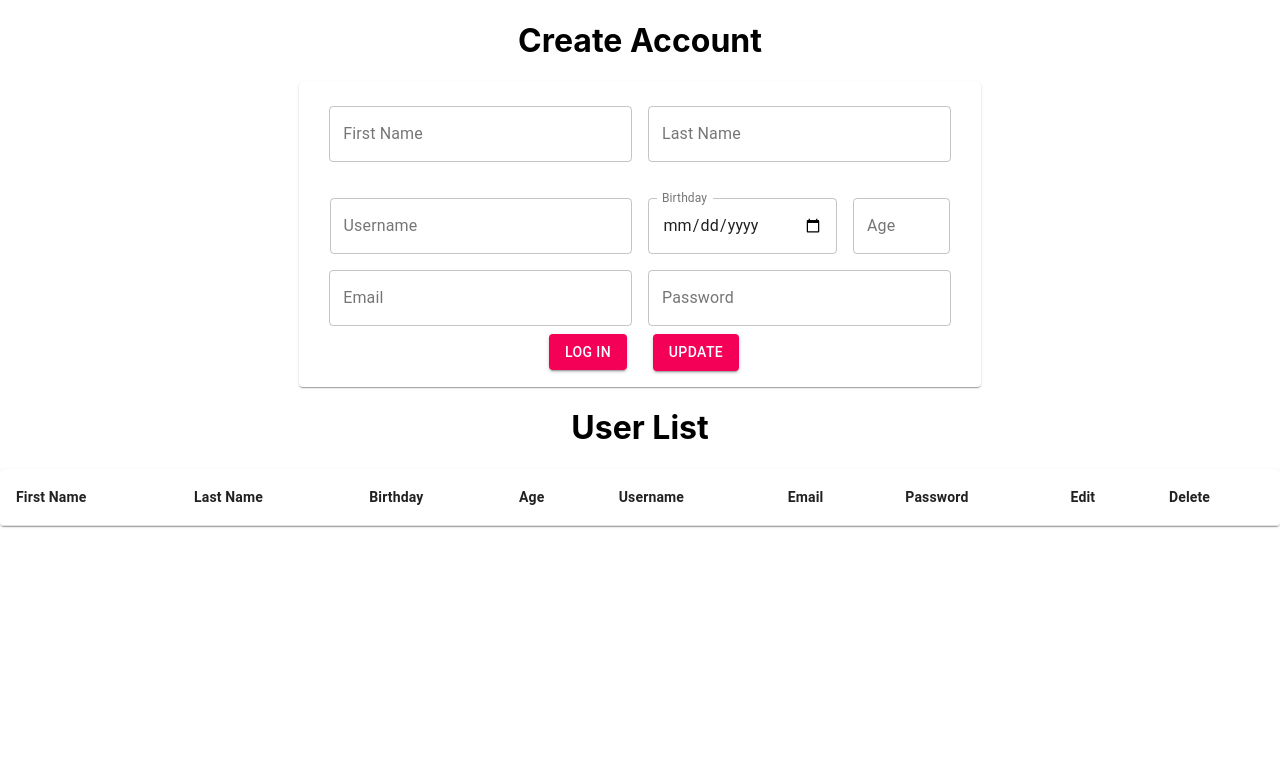
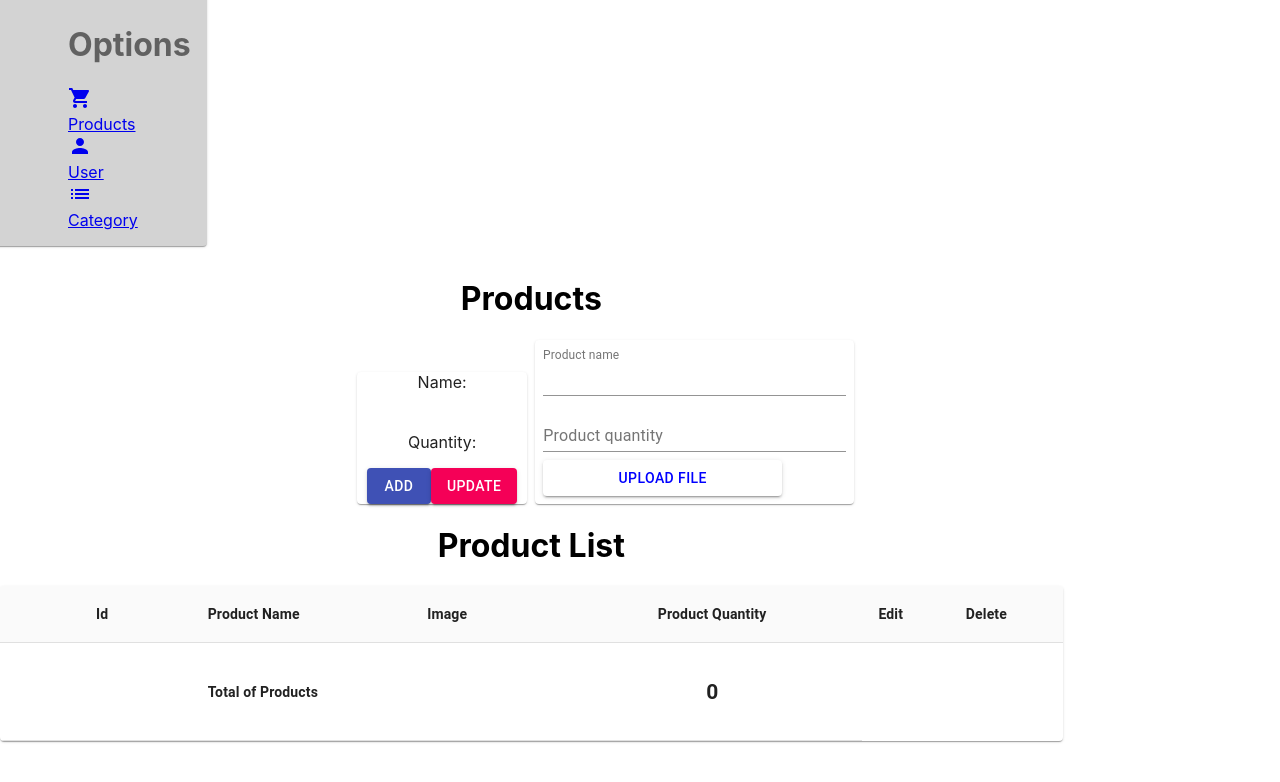
Before and after one commit to franzbiely/mair, a React (Create React App) app: page /products in a window 1280 px wide. Shown: the top 782 px of the page. Built offline with nearby package versions, Linux system fonts and the light colour scheme.

Commit message:
user crud and router in file producrts, user and category form

```diff
--- a/package.json
+++ b/package.json
@@ -10,6 +10,7 @@
     "@testing-library/user-event": "^12.8.3",
     "react": "^17.0.2",
     "react-dom": "^17.0.2",
+    "react-router-dom": "^5.3.0",
     "react-scripts": "4.0.3",
     "web-vitals": "^1.1.2"
   },
--- a/src/App.js
+++ b/src/App.js
@@ -6,12 +6,31 @@ import { useState } from "react";
 import { ProductContext } from "./ProductContext";
 import CategoryForm from "./CategoryForm";
 import CategoryList from "./CategoryList";
-import User from "./User"
-import UserList from "./UserList"
+import User from "./User";
+import UserList from "./UserList";
+import Paper from "@material-ui/core/Paper";
+import { BrowserRouter as Router, Switch, Route, Link } from "react-router-dom";
+import Grid from "@material-ui/core/Grid";
+import Box from "@material-ui/core/Box";
+import { makeStyles } from "@material-ui/core/styles";
+import PersonIcon from '@material-ui/icons/Person';
+import ShoppingCartIcon from '@material-ui/icons/ShoppingCart';
+import ListIcon from '@material-ui/icons/List';
+
+const useStyles = makeStyles((theme) => ({
+  root: {
+    flexGrow: 1,
+  },
+  paper: {
+    padding: theme.spacing(2),
+    textAlign: "center",
+    color: theme.palette.text.secondary,
+    backgroundColor: "lightGray",
+  },
+}));
 
 function App() {
-
-
+  const classes = useStyles();
 
   const [products, setProducts] = useState([]);
   const [name, setName] = useState(" ");
@@ -25,8 +44,7 @@ function App() {
     setI("");
   };
 
-
-    // CategoryForm
+  // CategoryForm
   const [categories, setCategories] = useState([]);
   const [category, setCategory] = useState("");
 
@@ -44,7 +62,7 @@ function App() {
   const [password, setPassword] = useState("");
 
   const clearUser = () => {
-    console.log(firstName, lastName, birthday, age, userName, email,password);
+    console.log(firstName, lastName, birthday, age, userName, email, password);
     setFirstName("");
     setLastName("");
     setUserName("");
@@ -57,29 +75,47 @@ function App() {
   const providerValue = {
     // USER
     user,
-    addUser:(firstName, lastName, birthday, age, userName, email,password) => {
-      setUser([...user, {firstName, lastName, birthday, age, userName, email,password}])
+    addUser: (
+      firstName,
+      lastName,
+      birthday,
+      age,
+      userName,
+      email,
+      password
+    ) => {
+      setUser([
+        ...user,
+        { firstName, lastName, birthday, age, userName, email, password },
+      ]);
     },
-    firstName,setFirstName,
-    lastName, setLastName,
-    birthday, setBirthday,
-    age, setAge,
-    userName, setUserName,
-    email, setEmail,
-    password, setPassword,
+    firstName,
+    setFirstName,
+    lastName,
+    setLastName,
+    birthday,
+    setBirthday,
+    age,
+    setAge,
+    userName,
+    setUserName,
+    email,
+    setEmail,
+    password,
+    setPassword,
     clearUser,
 
     deleteUser(i) {
       const tempUser = [...user];
       tempUser.splice(i, 1);
-      setUser(tempUser)
+      setUser(tempUser);
     },
     editUser(i) {
-      const editableUser = user.find((user, C) =>{
-        console.log({i, C})
-        return i === C
-      })
-      console.log({editableUser});
+      const editableUser = user.find((user, C) => {
+        console.log({ i, C });
+        return i === C;
+      });
+      console.log({ editableUser });
       setFirstName(editableUser.firstName);
       setLastName(editableUser.lastName);
       setBirthday(editableUser.birthday);
@@ -91,16 +127,24 @@ function App() {
     },
 
     saveEditUser(i) {
-      const updateUser = [... user]
-      updateUser[i] = {firstName, lastName, birthday, age, userName, email,password}
-      setUser(updateUser)
+      const updateUser = [...user];
+      updateUser[i] = {
+        firstName,
+        lastName,
+        birthday,
+        age,
+        userName,
+        email,
+        password,
+      };
+      setUser(updateUser);
     },
     i,
 
     // CATEGORY
     categories,
     addCategory: (category) => {
-      setCategories([...categories, {category}]);
+      setCategories([...categories, { category }]);
     },
     deleteCategory(i) {
       const tempCategory = [...categories];
@@ -110,23 +154,23 @@ function App() {
     category,
     setCategory,
     clearText,
-    editCategory(i){
-      const editableCategory = categories.find((category, w)=>{
-        console.log({i, w});
-        return i ===w
+    editCategory(i) {
+      const editableCategory = categories.find((category, w) => {
+        console.log({ i, w });
+        return i === w;
       });
-      console.log({ editableCategory});
+      console.log({ editableCategory });
       setCategory(editableCategory.category);
       setI(i);
     },
     saveEditCategory(i) {
-      const updateCategory = [...categories]
-      updateCategory[i] = {category};
-      setCategories(updateCategory)
+      const updateCategory = [...categories];
+      updateCategory[i] = { category };
+      setCategories(updateCategory);
     },
     i,
 
-      //  Products
+    //  Products
     products,
     setProducts: (name, quantity, image) => {
       setProducts([...products, { name, quantity, image }]);
@@ -168,14 +212,59 @@ function App() {
   return (
     <div className="App">
       <ProductContext.Provider value={providerValue}>
+        <Router>
+          <Grid container spacing={3}>
+            <Paper className={classes.paper}>
+              <Grid
+                direction="row"
+                justifyContent="flex-start"
+                alignItems="flex-start"
+                item
+                xs={2}
+              >
+                <Box ml={8} align="left">
+                  <h1>Options</h1>
+
+                  <Link to="/products"> <ShoppingCartIcon/>
+                    Products
+                  </Link><br />
+                  <Link to="/user"><PersonIcon/> User</Link> <br />
+                  <Link to="/category"> <ListIcon/> Category</Link> <br />
+                </Box>
+              </Grid>
+            </Paper>
+            <Grid
+              justifyContent="flex-end"
+              alignItems="flex-start"
+              item
+              xs={10}
+            >
+              <Switch>
+                <Route exact path="/products">
+                  <Header />
+                  <Products />
+                  <ProductList />
+                </Route>
+                <Route exact path="/user">
+                  <User />
+                  <UserList />
+                </Route>
+
+                <Route path="/category">
+                  <CategoryForm />
+                  <CategoryList />
+                </Route>
+              </Switch>
+            </Grid>
+          </Grid>
+        </Router>
         {/* <Header />
         <Products />
         <ProductList />
-         */}
-        {/* <CategoryForm />
-        <CategoryList /> */}
+        <CategoryForm />
+        <CategoryList />
         <User/>
-        <UserList/>
+        <UserList/> */}
       </ProductContext.Provider>
     </div>
   );
--- a/src/CategoryForm.js
+++ b/src/CategoryForm.js
@@ -16,11 +16,11 @@ const useStyles = makeStyles((theme) => ({
 }));
 
 function CategoryForm() {
+  const classes = useStyles();
+  var { addCategory, category, setCategory, clearText, saveEditCategory, i } = React.useContext(ProductContext);
 
-  const classes = useStyles();
   return (
-    <ProductContext.Consumer>
-      {({ categories, addCategory, category, setCategory, clearText, saveEditCategory, i }) => (
+
         <Grid item xs={12}>
           <div>
             <h1>Category</h1>
@@ -61,8 +61,6 @@ function CategoryForm() {
             </Box>
           </div>
         </Grid>
-      )}
-    </ProductContext.Consumer>
   );
 }
 
--- a/src/CategoryList.js
+++ b/src/CategoryList.js
@@ -12,6 +12,7 @@ import { ProductContext } from "./ProductContext";
 import Button from "@material-ui/core/Button";
 import DeleteIcon from "@material-ui/icons/Delete";
 import EditIcon from "@material-ui/icons/Edit";
+import { BrowserRouter as Router, Switch, Route, Link } from "react-router-dom";
 
 const useStyles = makeStyles({
   table: {
@@ -21,10 +22,12 @@ const useStyles = makeStyles({
 
 export default function CategoryList() {
   const classes = useStyles();
+  var {
+    categories,
+    deleteCategory,
+    editCategory,
+  } = React.useContext(ProductContext);
 
-  return (
-    <ProductContext.Consumer>
-      {({ categories, deleteCategory, category, setCategory, editCategory, saveEditCategory }) => {
   return (
     <Grid item xs={12}>
       <h1> Category List</h1>
@@ -53,16 +56,18 @@ export default function CategoryList() {
                 <TableCell align="left">
                   <Button
                     onClick={() => {
-                            editCategory(i)
+                      editCategory(i);
                     }}
                   >
                     <EditIcon style={{ color: "blue" }} />
                   </Button>
                 </TableCell>
                 <TableCell align="left">
-                        <Button onClick={() => {
+                  <Button
+                    onClick={() => {
                       deleteCategory(i);
-                        }}>
+                    }}
+                  >
                     <DeleteIcon style={{ color: "red" }} />
                   </Button>
                 </TableCell>
@@ -73,7 +78,4 @@ export default function CategoryList() {
       </TableContainer>
     </Grid>
   );
-      }}
-    </ProductContext.Consumer>
-  );
 }
--- a/src/ProductList.js
+++ b/src/ProductList.js
@@ -40,24 +40,13 @@ const useStyles = makeStyles({
 
 export default function ProductList() {
   const classes = useStyles();
+  var { products, setProducts, deleteProduct, editProduct }= React.useContext(ProductContext);
 
-  return (
-    <ProductContext.Consumer>
-      {({ products, setProducts, deleteProduct, editProduct }) => {
-        if (products.length < 1) {
-          return;
-        }
-
-        const totalProducts = products
-          .map((product) => {
+  const totalProducts = products.length < 1 ? 0 : products.map((product) => {
     return parseInt(product.quantity);
-          })
-          .reduce(function (prev, current) {
+  }).reduce(function (prev, current) {
     return prev + current;
   });
-
-        // console.log("total is : " + total);
-        // console.log({ totalProducts });
   return (
     <Grid item xs={12}>
       <h1>Product List</h1>
@@ -154,7 +143,4 @@ export default function ProductList() {
       </TableContainer>
     </Grid>
   );
-      }}
-    </ProductContext.Consumer>
-  );
 }
--- a/src/Products.js
+++ b/src/Products.js
@@ -24,10 +24,7 @@ const useStyles = makeStyles((theme) => ({
 
 function Products() {
   const classes = useStyles();
-  return (
-    <ProductContext.Consumer>
-      {({
-        products,
+  var { products,
         setProducts,
         name,
         quantity,
@@ -37,8 +34,10 @@ function Products() {
         setImage,
         clearFields,
         saveEditProducts,
-        i,
-      }) => (
+        i, } = React.useContext(ProductContext);
+
+  return (
+
         <Grid
           container
           justifyContent="center"
@@ -46,6 +45,7 @@ function Products() {
           spacing={1}
         >
           <Grid item xs={2}>
+
             <Paper className={classes.paper}>
               <Box mb={5}>Name:</Box>
               <Box mt={5}>Quantity:</Box>
@@ -63,6 +63,10 @@ function Products() {
                   Add
                 </Button>
                 <Button
+                onClick={() => {
+                  saveEditProducts(i);
+                  clearFields();
+                }}
                   type="submit"
                   variant="contained"
                   color="secondary"
@@ -112,8 +116,6 @@ function Products() {
             </Paper>
           </Grid>
         </Grid>
-      )}
-    </ProductContext.Consumer>
   );
 }
 
--- a/src/User.js
+++ b/src/User.js
@@ -25,12 +25,10 @@ const useStyles = makeStyles((theme) => ({
   },
 }));
 
+
 function User() {
   const classes = useStyles();
-
-  return (
-    <ProductContext.Consumer>
-      {({
+  var {
     addUser,
     firstName,
     lastName,
@@ -49,7 +47,10 @@ function User() {
     clearUser,
     saveEditUser,
     i,
-      }) => (
+  } = React.useContext(ProductContext);
+
+  return (
+
         <div>
           <Grid item xs={12}>
             {" "}
@@ -163,8 +164,8 @@ function User() {
             </Paper>
           </Grid>
         </div>
-      )}
-    </ProductContext.Consumer>
+
+
   );
 }
 export default User;
--- a/src/UserList.js
+++ b/src/UserList.js
@@ -18,13 +18,15 @@ const useStyles = makeStyles({
   },
 });
 
+
 export default function BasicTable() {
   const classes = useStyles();
+  var { user, deleteUser, editUser } = React.useContext(ProductContext);
 
   return (
-    <ProductContext.Consumer>
-      {({ user, deleteUser, editUser }) => {
-        return (
+
+
+
           <Grid item xs={12}>
             <h1> User List</h1>
             <TableContainer component={Paper}>
@@ -97,8 +99,8 @@ export default function BasicTable() {
               </Table>
             </TableContainer>
           </Grid>
-        );
-      }}
-    </ProductContext.Consumer>
+
+
+
   );
 }
--- a/src/index.js
+++ b/src/index.js
@@ -3,10 +3,6 @@ import ReactDOM from 'react-dom';
 import './index.css';
 import App from './App';
 import reportWebVitals from './reportWebVitals';
-
-
-
-
 
 ReactDOM.render(
   <React.StrictMode>
```
Lines whose indentation alone changed are shown as unchanged.
